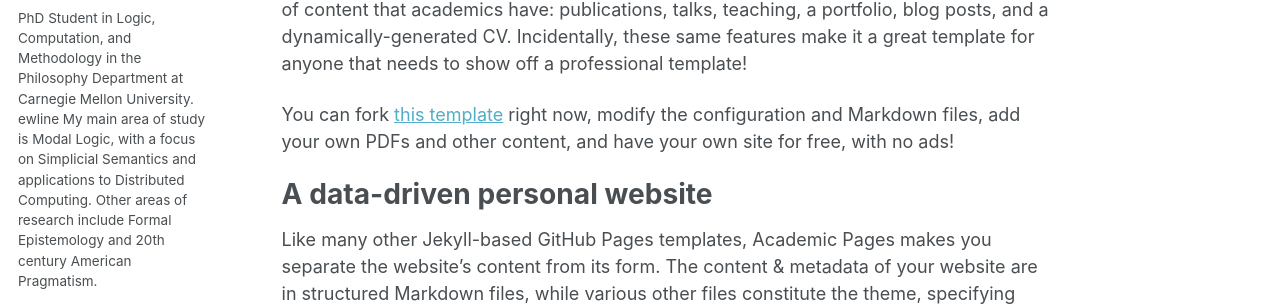
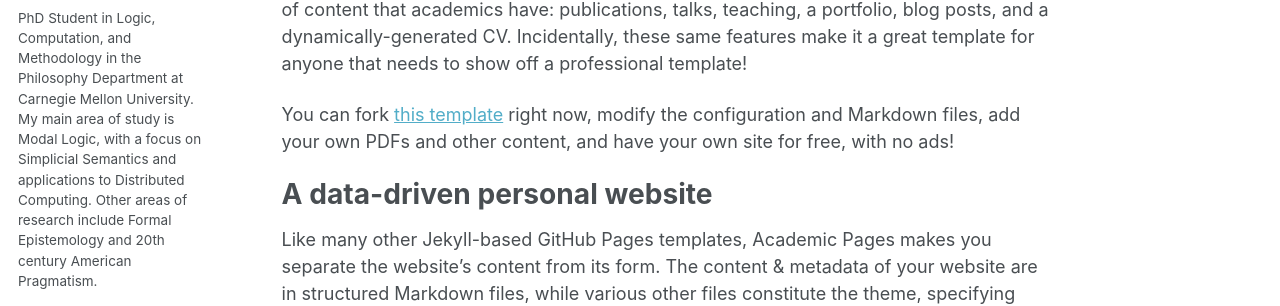
Before and after one commit to Philip-Sink/Philip-Sink.github.io, a Jekyll site: the page built from _pages/about.md, in a window 1280 px wide. Shown: the part 308-614 px from the top of the page. Built offline with Jekyll 4.4.1, drawn with Linux system fonts in a browser that asks for light colours; a script that is not in the unit is left out; part of the change alters nothing that is shown.

```diff
--- a/_config.yml
+++ b/_config.yml
@@ -25,7 +25,7 @@ author:
   avatar           : "philip-sink.jpg"
   name             : "Philip Sink"
   pronouns         : # example: "he/him"
-  bio              : "PhD Student in Logic, Computation, and Methodology in the Philosophy Department at Carnegie Mellon University.\newline My main area of study is Modal Logic, with a focus on Simplicial Semantics and applications to Distributed Computing. Other areas of research include Formal Epistemology and 20th century American Pragmatism."
+  bio              : "PhD Student in Logic, Computation, and Methodology in the Philosophy Department at Carnegie Mellon University.<br /> My main area of study is Modal Logic, with a focus on Simplicial Semantics and applications to Distributed Computing. Other areas of research include Formal Epistemology and 20th century American Pragmatism."
   location         : "Pittsburgh, PA"
   employer         : "Carnegie Mellon University"
   uri              : # URL
```
